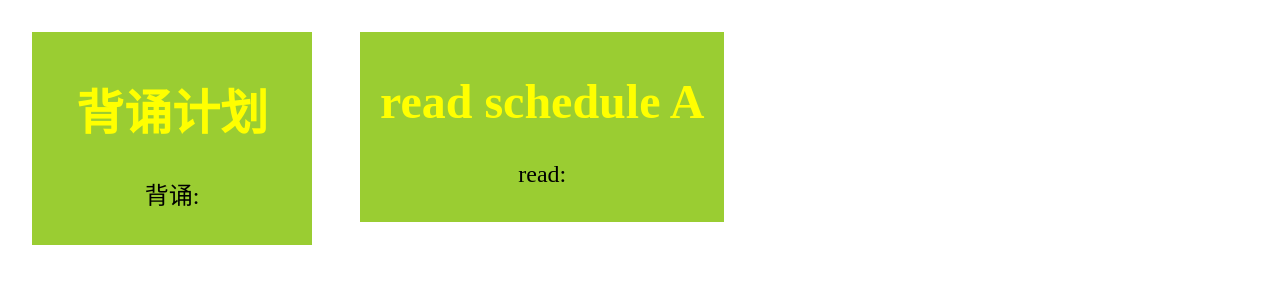
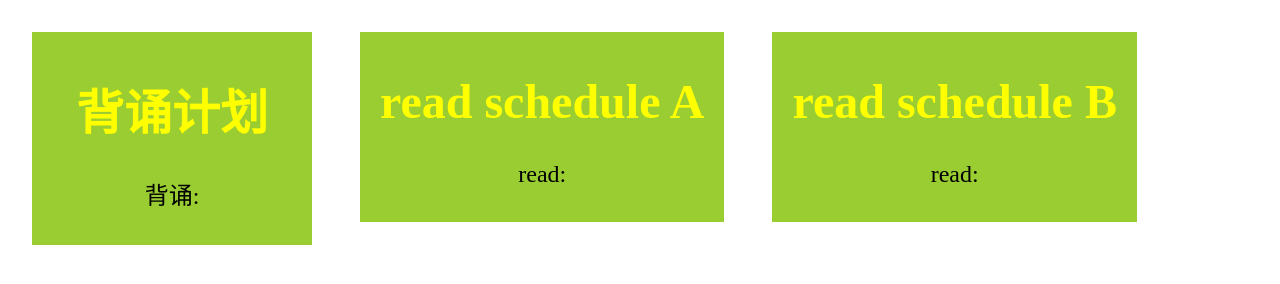
Before and after one commit to zextmayamaya/zextmayamaya.github.io, a plain HTML site: page template.html in a window 1280 px wide. Drawn offline with Linux system fonts and the light colour scheme.

Commit message:
add readSort and update main.yml

```diff
--- a/template.html
+++ b/template.html
@@ -24,6 +24,16 @@
 
 		</p>
 	</div>
+	<div>
+		<h1>read schedule B</h1>
+		<p>
+
+		</p>
+		<p>read:
+
+		</p>
+	</div>
+
 	<style>
 		h1,p{	text-align: center;}
 		h1{	color: yellow;}
```
Also changed, not shown: .github/workflows/main.yml, 1 other file.
